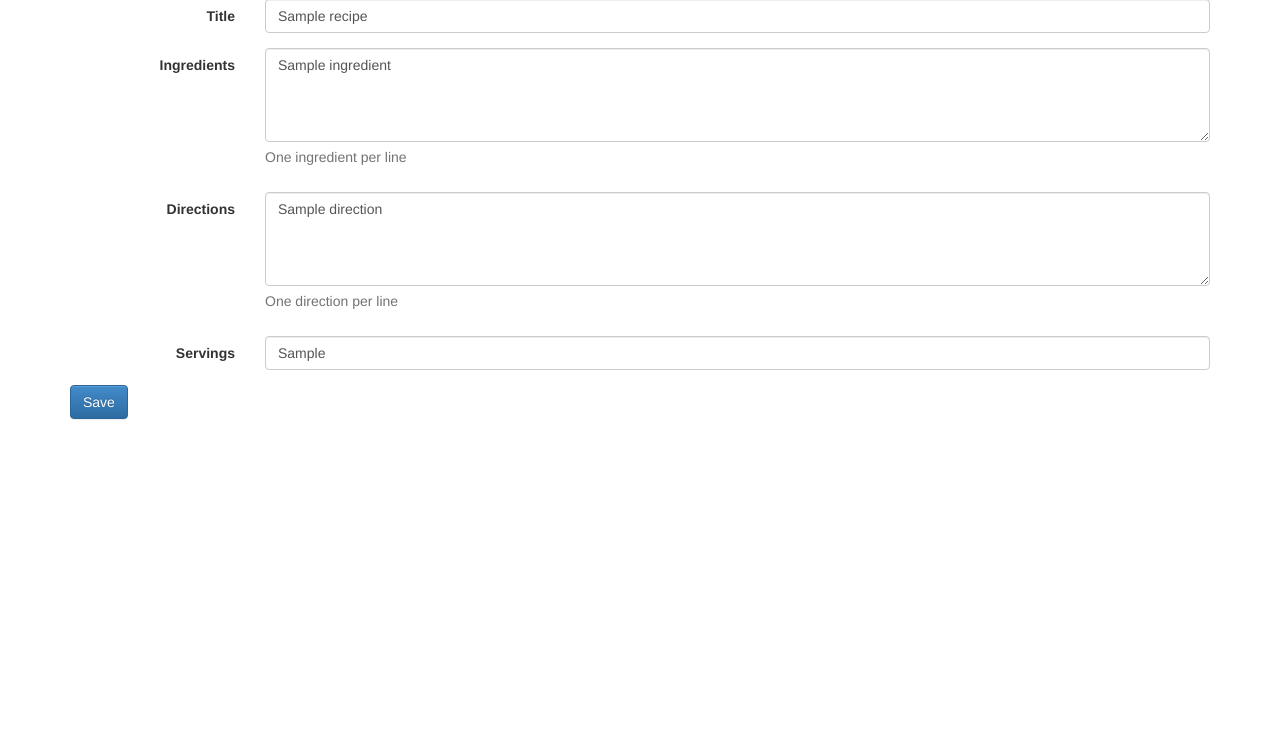
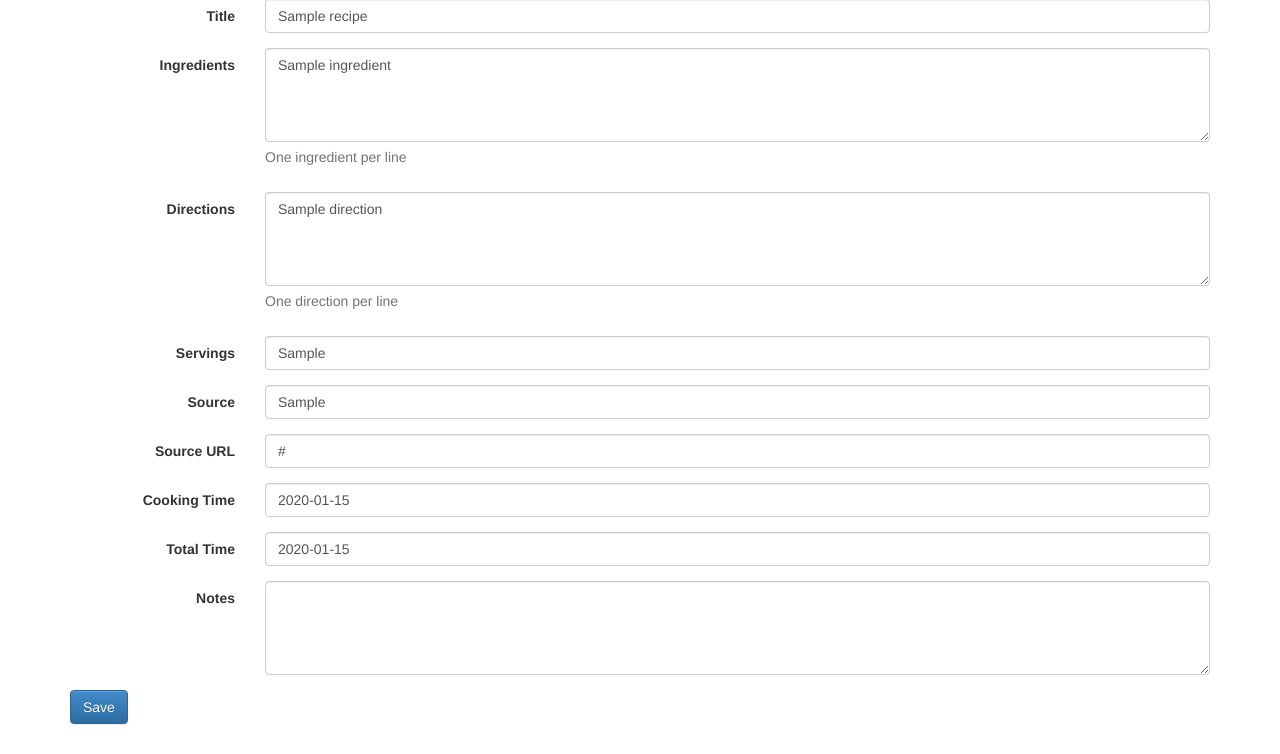
Before and after one commit to benosment/recipes, a Django app: template recipes/templates/edit.html in a window 1280 px wide. Shown: the part 191-945 px from the top of the page. Before the commit the page ends 611 px from the top, so only its background shows below. Run offline with Django 3.2, Linux system fonts and the light colour scheme; tables that the repository leaves empty hold one stand-in row (values such as "Sample post"); the template is opened without the code that fills it: values that come from a table or form of the project are taken from there, most other values are stand-ins (such as "Sample title", 1, 10 or a date in 2020); parts of the project's set-up code (start-up, migrations or seed data) failed here and were passed over; some libraries are stand-ins or nearby versions.

Commit message:
FT for new fields passing

```diff
--- a/functional_tests/test_edit_recipe.py
+++ b/functional_tests/test_edit_recipe.py
@@ -128,6 +128,10 @@ class RecipeEditTest(FunctionalTest):
         ingredients_textbox.send_keys(Keys.ENTER)
         ingredients_textbox.send_keys('1 chili pepper')
 
+        # He adds a note for next time
+        notes_textbox = self.browser.find_element_by_id('id_notes')
+        notes_textbox.send_keys("Wasn't that spicy, added a pepper")
+
         # He then clicks the save button
         save_button = self.browser.find_element_by_id('id_save_button')
         self.assertIn('Save', save_button.text)
@@ -141,6 +145,7 @@ class RecipeEditTest(FunctionalTest):
         self.assertIn('8', page_text)
         self.assertNotIn('7', page_text)
         self.assertIn('1 chili pepper', page_text)
+        self.assertIn('added a pepper', page_text)
 
         #self.fail('Finish the test')
         # He changes his mind and cancels
--- a/recipes/templates/edit.html
+++ b/recipes/templates/edit.html
@@ -38,6 +38,46 @@
       </div>
     </div>
 
+    <div class="form-group">
+      <label for="id_source" class="control-label col-sm-2">Source</label>
+      <div class="col-sm-10">
+    <input name="recipe_source" id="id_source"
+           class="form-control" value="{{ recipe.source }}"/>
+      </div>
+    </div>
+
+    <div class="form-group">
+      <label for="id_source_url" class="control-label col-sm-2">Source URL</label>
+      <div class="col-sm-10">
+    <input name="recipe_source_url" id="id_source_url"
+          class="form-control" value="{{ recipe.source_url }}"/>
+      </div>
+    </div>
+
+    <div class="form-group">
+      <label for="id_cooking_time" class="control-label col-sm-2">Cooking Time</label>
+      <div class="col-sm-10">
+    <input name="recipe_cooking_time" id="id_cooking_time"
+           class="form-control" value="{{ recipe.cooking_time }}"/>
+      </div>
+    </div>
+
+    <div class="form-group">
+      <label for="id_total_time" class="control-label col-sm-2">Total Time</label>
+      <div class="col-sm-10">
+    <input name="recipe_total_time" id="id_total_time"
+           class="form-control" value="{{ recipe.total_time }}"/>
+      </div>
+    </div>
+
+    <div class="form-group">
+      <label for="id_notes" class="control-label col-sm-2">Notes</label>
+      <div class="col-sm-10">
+    <textarea name="recipe_notes" id="id_notes" rows="4"
+        class="form-control" value="{{ recipe.notes }}"></textarea>
+      </div>
+    </div>
+
     <button type="submit" id="id_save_button" class="btn btn-primary">Save</button>
 </form>
 {% endblock %}
--- a/recipes/templates/recipe.html
+++ b/recipes/templates/recipe.html
@@ -46,11 +46,7 @@
 
 {% if recipe.notes %}
 <h3>Notes</h3>
-<ul style="list-style: none;">
-    {% for note in notes %}
-        <li>{{ note }}</li> <br>
-    {% endfor %}
-</ul>
+{{ recipe.notes }}
 {% endif %}
 
 {% endblock %}
```
Also changed, not shown: recipes/views.py (+20 -10 lines). Lines whose indentation alone changed are shown as unchanged.
